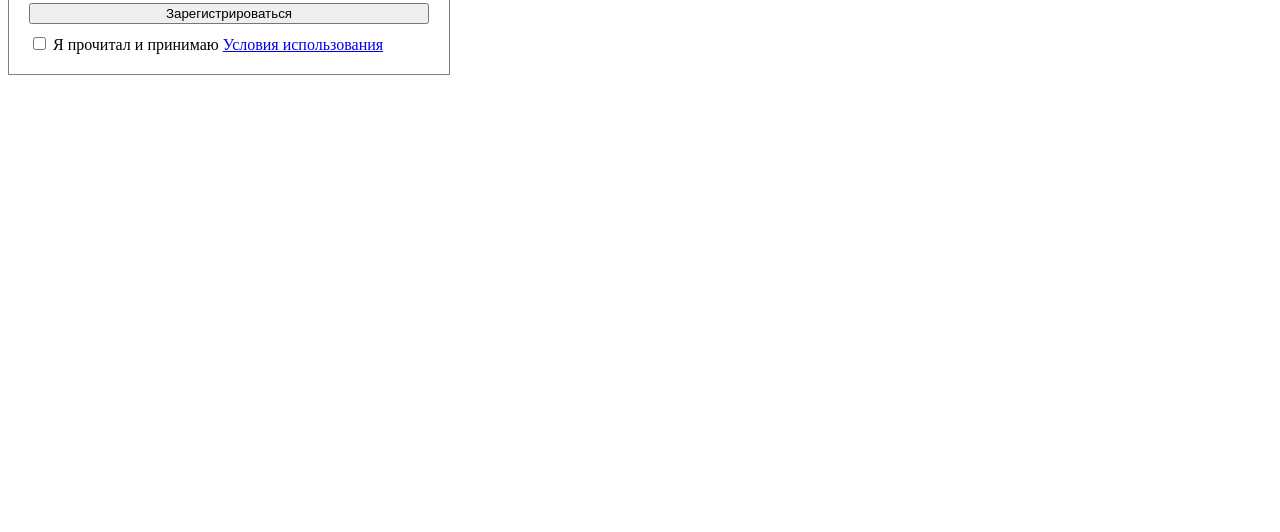
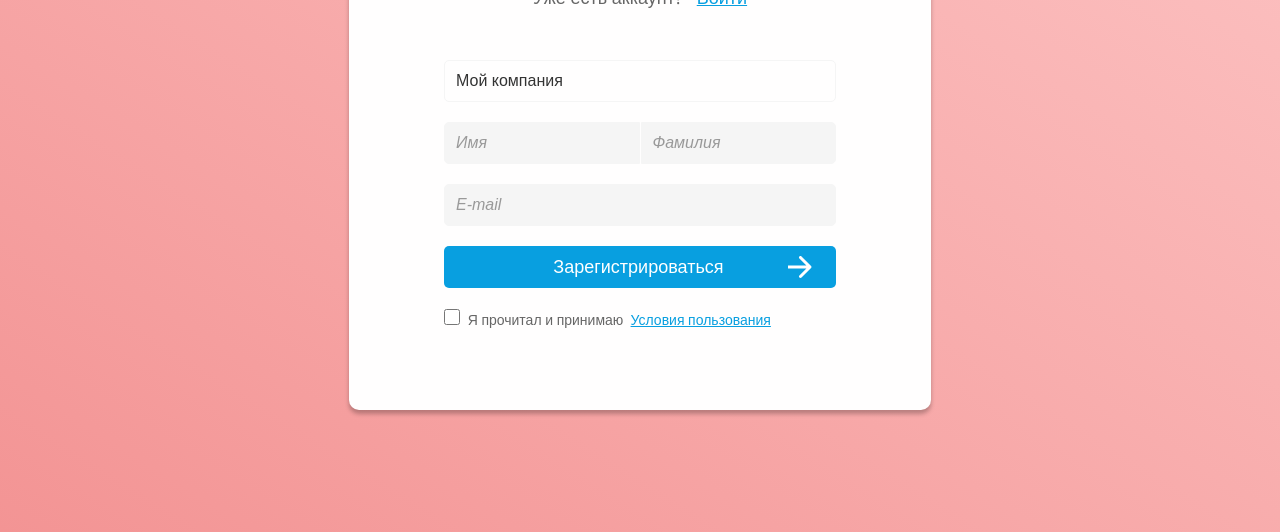
Before and after one commit to bimbrother/PurpleSchool-Fullstack-HTMLandCSS-HomeTasks, a plain HTML site: page 2-Form/index.html in a window 1280 px wide. Shown: the part 268-800 px from the top of the page. Drawn offline with nearby package versions, Linux system fonts and the light colour scheme.

Commit message:
18.6. Код ревью домашнего задания
1-Blog и 2-Form

```diff
--- a/1-Blog/styles/styles.css
+++ b/1-Blog/styles/styles.css
@@ -1,40 +1,8 @@
-@font-face {
-	font-family: 'Roboto';
-	src: url('Roboto-ThinItalic-webfont.eot');
-	src: url('Roboto-ThinItalic-webfont.eot?#iefix') format('embedded-opentype'),
-		url('Roboto-ThinItalic-webfont.woff') format('woff'),
-		url('Roboto-ThinItalic-webfont.ttf') format('truetype'),
-		url('Roboto-ThinItalic-webfont.svg#RobotoThinItalic') format('svg');
-	font-weight: 200;
-	font-style: italic;
-}
-
-@font-face {
-	font-family: 'Source Sans Pro';
-	font-style: normal;
-	font-weight: 300;
-	src: local('Source Sans Pro Light'), local('SourceSansPro-Light'), url(http://themes.googleusercontent.com/static/fonts/sourcesanspro/v7/toadOcfmlt9b38dHJxOBGNbE_oMaV8t2eFeISPpzbdE.woff) format('woff');
-}
-
-@font-face {
-	font-family: 'Source Sans Pro';
-	font-style: normal;
-	font-weight: 400;
-	src: local('Source Sans Pro'), local('SourceSansPro-Regular'), url(http://themes.googleusercontent.com/static/fonts/sourcesanspro/v7/ODelI1aHBYDBqgeIAH2zlBM0YzuT7MdOe03otPbuUS0.woff) format('woff');
-}
-
-@font-face {
-	font-family: 'Source Sans Pro';
-	font-style: normal;
-	font-weight: 700;
-	src: local('Source Sans Pro Bold'), local('SourceSansPro-Bold'), url(http://themes.googleusercontent.com/static/fonts/sourcesanspro/v7/toadOcfmlt9b38dHJxOBGFkQc6VGVFSmCnC_l7QZG60.woff) format('woff');
-}
-
-@font-face {
-	font-family: 'Source Sans Pro';
-	font-style: italic;
-	font-weight: 400;
-	src: local('Source Sans Pro Italic'), local('SourceSansPro-It'), url(http://themes.googleusercontent.com/static/fonts/sourcesanspro/v7/M2Jd71oPJhLKp0zdtTvoMzNrcjQuD0pTu1za2FULaMs.woff) format('woff');
+* {
+	margin-inline: 0;
+	padding-inline: 0;
+	margin-block: 0;
+	box-sizing: border-box;
 }
 
 body {
@@ -43,27 +11,31 @@ body {
 	background-repeat: no-repeat;
 	font-family: 'Roboto', sans-serif;
 	font-weight: 400;
-	font-size: 20px;
+	font-size: 16px;
 	line-height: 32px;
 	color: rgba(255, 255, 255, 1);
 }
 
-.content {
-	width: 1080px;
-	margin: 0 auto;
-}
+
+
 
 /* Header: logo, navigation and search*/
 
 header {
-	margin-top: 72px;
+	height: 180px;
+	width: 1180px;
 	display: flex;
-	flex-direction: row;
+	align-items: center;
+	margin: 0 auto;
+	justify-items: stretch;
 }
+
+
 
 .logo {
 	display: flex;
-	flex-direction: row;
+	align-items: center;
+	gap: 11px;
 }
 
 .logo-icon {
@@ -71,37 +43,35 @@ header {
 	height: 35px;
 	background-color: rgba(75, 85, 99, 1);
 	border-radius: 3px;
+	display: flex;
+	justify-content: center;
+	align-items: center;
 }
 
 .logo-icon>p {
 	font-size: 18px;
 	font-family: 'Source Sans Pro', sans-serif;
 	font-weight: 700;
-	margin: auto auto;
-	width: fit-content;
-	line-height: 35px;
+	height: fit-content;
+	line-height: 18px;
 }
 
 .logo-icon+p {
 	font-size: 18px;
 	line-height: 21px;
-	margin: 7px 11px;
 }
 
 nav {
-	margin: 0 70px;
+	margin: 0 0 0 77px;
 }
 
 nav ul {
 	display: flex;
-	flex-direction: row;
-	margin: 0 auto;
-	;
+	gap: 40px;
 }
 
 nav li {
 	list-style-type: none;
-	margin: 0 26px;
 }
 
 nav a {
@@ -111,15 +81,9 @@ nav a {
 }
 
 .search-form {
-	border-radius: 100px;
 	width: 224px;
-	height: 40px;
-	background-color: rgba(31, 41, 55, 0.6);
+	display: flex;
 	margin-left: auto;
-	margin-right: 0;
-	display: flex;
-	flex-direction: row;
-	padding-right: 16px;
 }
 
 .search-button {
@@ -130,6 +94,7 @@ nav a {
 	margin: 13px 18px;
 	/* border: solid 1px black; */
 	padding: 0;
+	position: absolute;
 }
 
 .search-button img {
@@ -140,10 +105,13 @@ nav a {
 
 
 .search-input {
-	background: none;
+	border-radius: 100px;
+	height: 40px;
+	background-color: rgba(31, 41, 55, 0.6);
 	border: 0;
-	margin: auto 20px auto 0;
+	padding: 11px 20px 11px 50px;
 	font-size: 16px;
+	line-height: 18;
 	color: rgba(255, 255, 255, 0.6);
 }
 
@@ -160,7 +128,8 @@ nav a {
 /* Main */
 
 main {
-	margin-top: 70px;
+	width: 1080px;
+	margin: 0 auto;
 }
 
 .post-info {
@@ -251,9 +220,13 @@ h1 {
 footer {
 	font-size: 16px;
 	color: rgba(255, 255, 255, 0.6);
+	height: 200px;
+	display: flex;
+	align-items: center;
 }
 
 footer>p {
+	line-height: 28px;
 	width: fit-content;
-	margin: 80px auto;
+	margin: 0 auto;
 }
--- a/2-Form/index.html
+++ b/2-Form/index.html
@@ -4,45 +4,44 @@
 <head>
 	<meta charset="UTF-8">
 	<meta name="viewport" content="width=device-width, initial-scale=1.0">
+	<link rel="stylesheet" href="./styles.css">
 	<title>Register</title>
 </head>
 
 <body>
 	<main>
-		<section>
-			<form action="#">
-				<div style="width: 400px; border: solid 1px gray; padding: 20px;">
-					<h1>Регистрация</h1>
-					<div>
-						Уже есть аккаунт? <a href="#">Войти</a>
-					</div>
-					<div style="display: flex; flex-direction: column; margin: 10px 0;">
-						<label for="companyname">Компания</label>
-						<input type="text" id="companyname" name="company" value="Мой компания"
-							placeholder="Компания" />
-					</div>
-					<div style="display: flex; flex-direction: row; margin: 10px 0;">
-						<div style="display: flex; flex-direction: column;">
-							<label for="firstname">Имя</label>
-							<input type="text" name="firstname" id="firstname" placeholder="Имя" required />
+		<section class="dialog">
+			<div class="header-block">
+				<h1>Регистрация</h1>
+				<p>Уже есть аккаунт?&nbsp;&nbsp;&nbsp;<a href="">Войти</a></p>
+			</div>
+			<form action="#" class="register-form">
+				<div>
+					<input type="text" id="company" name="company" placeholder="Компания" value="Мой компания">
+				</div>
+				<div class="first-last-name">
+					<input type="text" id="first-name" name="firs-tname" placeholder="Имя" class="first-name">
+					<input type="text" id="last-name" name="last-name" placeholder="Фамилия" class="last-name">
+				</div>
+				<div>
+					<input type="email" id="email" name="email" placeholder="E-mail">
+				</div>
+				<div>
+					<button>
+						<div class="button-img-place"></div>
+						<div class="button-content">Зарегистрироваться</div>
+						<div class="button-img-place">
+							<img src="./img/arrow.svg" alt="Go">
 						</div>
-						<div style="display: flex; flex-direction: column;">
-							<label for="lastname">Фамилия</label>
-							<input type="text" name="lastname" id="lastname" placeholder="Фамилия" required />
-						</div>
-					</div>
-					<div style="display: flex; flex-direction: column; margin: 10px 0;">
-						<label for="email">E-mail</label>
-						<input type="text" name="email" id="email" placeholder="E-mail" required
-							pattern="[A-z0-9-\.]{1,}@[A-z0-9-\.]{1,}\.[A-z]{1,}" />
-					</div>
-					<div style="margin: 10px 0;">
-						<button style="width: 100%;">Зарегистрироваться</button>
-					</div>
-					<div>
-						<input type="checkbox" name="termsofuse" id="termsofuse" required />
-						<label for="termsofuse">Я прочитал и принимаю <a href="#">Условия использования</a></label>
-					</div>
+
+
+					</button>
+				</div>
+				<div>
+					<label class="custom-checkbox">
+						<input type="checkbox" class="checkbox-custom" id="rules">
+						Я прочитал и принимаю&nbsp;&nbsp;<a href="#">Условия пользования</a>
+					</label>
 				</div>
 			</form>
 		</section>
--- /dev/null
+++ b/2-Form/styles.css
@@ -0,0 +1,146 @@
+@import url('https://fonts.googleapis.com/css2?family=Open+Sans:wght@400;700&display=swap');
+
+
+* {
+	box-sizing: border-box;
+	margin-block-start: 0;
+	margin-block-end: 0;
+	padding-block: 0;
+	padding-inline: 0;
+}
+
+body {
+	font-family: 'Open Sans', sans-serif;
+	font-size: 16px;
+	color: rgba(51, 51, 51, 1);
+	margin: 0;
+	background: linear-gradient(to bottom left, rgba(253, 197, 197, 1), rgba(243, 148, 148, 1));
+}
+
+main {
+	display: flex;
+	justify-content: center;
+	align-items: center;
+	height: 100vh;
+}
+
+h1 {
+	font-size: 36px;
+	line-height: 50px;
+	text-align: center;
+	font-weight: 700;
+}
+
+h1+p {
+	text-align: center;
+	font-size: 18px;
+	line-height: 25px;
+	color: rgba(102, 102, 102, 1);
+}
+
+a {
+	color: rgba(8, 159, 224, 1);
+	text-decoration: underline;
+}
+
+.dialog {
+	width: 582px;
+	height: fit-content;
+	border-radius: 10px;
+	box-shadow: 0 4px 4px rgba(0, 0, 0, 0.25);
+	background-color: rgba(255, 254, 254, 1);
+	padding: 80px 95px;
+}
+
+.header-block {
+	margin-bottom: 50px;
+}
+
+.register-form {
+	display: flex;
+	flex-direction: column;
+	row-gap: 20px;
+}
+
+
+.first-last-name {
+	display: flex;
+	column-gap: 1px;
+}
+
+
+input[type="text"],
+input[type="email"] {
+	font-size: 16px;
+	line-height: 22px;
+	padding: 9px 11px;
+	border-color: rgba(245, 245, 245, 1);
+	border-radius: 5px;
+	border-width: 1px;
+	border-style: solid;
+	background-color: rgba(255, 254, 254, 1);
+	color: rgba(51, 51, 51, 1);
+	width: 100%;
+}
+
+
+input[type="text"]::placeholder,
+input[type="email"]::placeholder {
+	font-style: italic;
+	color: rgba(153, 153, 153, 1);
+}
+
+input[type="checkbox"] {
+	width: 16px;
+	height: 16px;
+	background-color: rgba(245, 245, 245, 1);
+	border-radius: 5px;
+	border: 1px solid rgba(238, 238, 238, 1);
+	margin: 0 4px 0 0;
+}
+
+input.first-name {
+	border-radius: 5px 0 0 5px;
+}
+
+input.last-name {
+	border-radius: 0 5px 5px 0;
+}
+
+input:placeholder-shown {
+	background-color: rgba(245, 245, 245, 1);
+}
+
+
+
+button {
+	font-size: 18px;
+	color: rgba(255, 255, 255, 1);
+	line-height: 24px;
+	padding: 9px 24px;
+	border-radius: 5px;
+	background-color: rgba(8, 159, 224, 1);
+	border-style: none;
+	width: 100%;
+	display: flex;
+}
+
+.button-content {
+	width: 100%;
+}
+
+button img {
+	width: 24px;
+	height: 24px;
+}
+
+.button-img-place {
+	width: 24px;
+	height: 24px;
+}
+
+
+label.custom-checkbox {
+	font-size: 14px;
+	color: rgba(102, 102, 102, 1);
+}
```
Also changed, not shown: 1-Blog/index.html (+7 -7 lines), 2-Form/img/arrow.svg (added).
